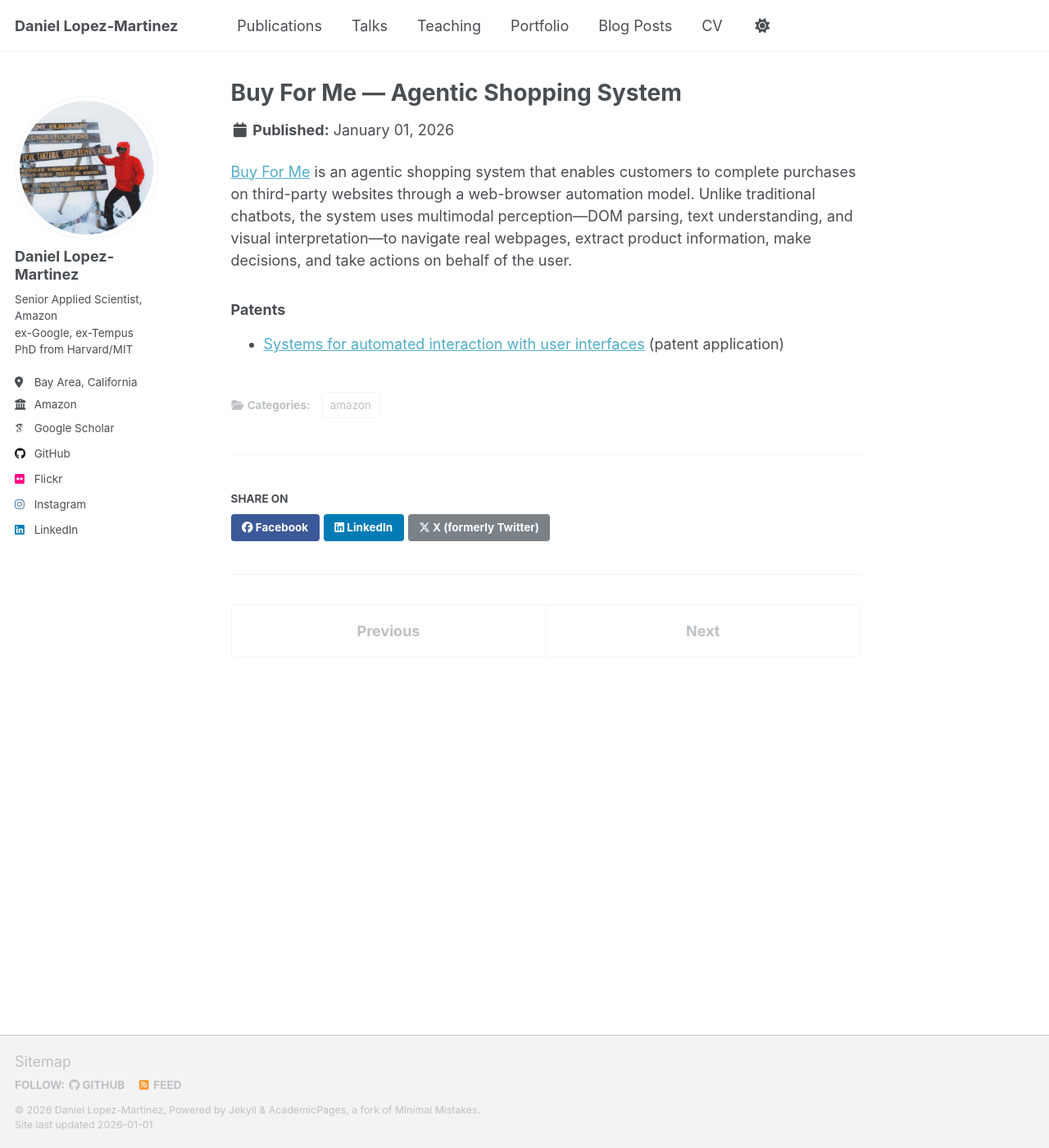
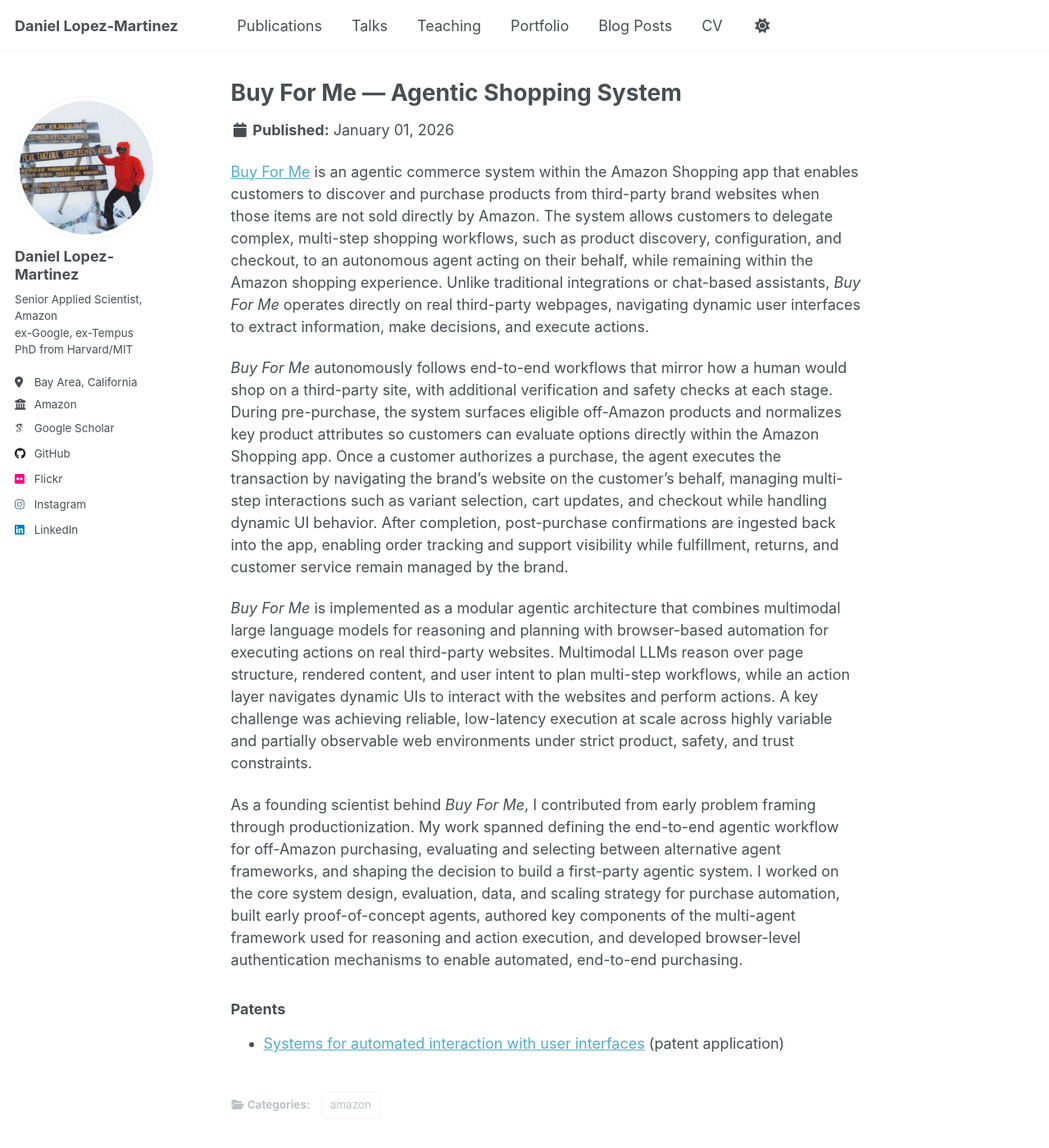
Before and after one commit to daniel-lopezmartinez/daniel-lopezmartinez.github.io, a Jekyll site: the page built from _portfolio/buyforme.md, in a window 1280 px wide and 1400 px high. Shown: the whole window at 82% size. Built offline with Jekyll 4.4.1, drawn with Linux system fonts in a browser that asks for light colours; some web fonts are replaced; a script that is not in the unit is left out.

Commit message:
Updated BuyForMe

```diff
--- a/_portfolio/buyforme.md
+++ b/_portfolio/buyforme.md
@@ -6,7 +6,14 @@ category: amazon
 order: 2
 ---
 
-[Buy For Me](https://www.aboutamazon.com/news/retail/amazon-shopping-app-buy-for-me-brands) is an agentic shopping system that enables customers to complete purchases on third-party websites through a web-browser automation model. Unlike traditional chatbots, the system uses multimodal perception—DOM parsing, text understanding, and visual interpretation—to navigate real webpages, extract product information, make decisions, and take actions on behalf of the user.
+
+[Buy For Me](https://www.aboutamazon.com/news/retail/amazon-shopping-app-buy-for-me-brands) is an agentic commerce system within the Amazon Shopping app that enables customers to discover and purchase products from third-party brand websites when those items are not sold directly by Amazon. The system allows customers to delegate complex, multi-step shopping workflows, such as product discovery, configuration, and checkout, to an autonomous agent acting on their behalf, while remaining within the Amazon shopping experience. Unlike traditional integrations or chat-based assistants, _Buy For Me_ operates directly on real third-party webpages, navigating dynamic user interfaces to extract information, make decisions, and execute actions.
+
+_Buy For Me_ autonomously follows end-to-end workflows that mirror how a human would shop on a third-party site, with additional verification and safety checks at each stage. During pre-purchase, the system surfaces eligible off-Amazon products and normalizes key product attributes so customers can evaluate options directly within the Amazon Shopping app. Once a customer authorizes a purchase, the agent executes the transaction by navigating the brand’s website on the customer’s behalf, managing multi-step interactions such as variant selection, cart updates, and checkout while handling dynamic UI behavior. After completion, post-purchase confirmations are ingested back into the app, enabling order tracking and support visibility while fulfillment, returns, and customer service remain managed by the brand.
+
+_Buy For Me_ is implemented as a modular agentic architecture that combines multimodal large language models for reasoning and planning with browser-based automation for executing actions on real third-party websites. Multimodal LLMs reason over page structure, rendered content, and user intent to plan multi-step workflows, while an action layer navigates dynamic UIs to interact with the websites and perform actions. A key challenge was achieving reliable, low-latency execution at scale across highly variable and partially observable web environments under strict product, safety, and trust constraints.
+
+As a founding scientist behind _Buy For Me_, I contributed from early problem framing through productionization. My work spanned defining the end-to-end agentic workflow for off-Amazon purchasing, evaluating and selecting between alternative agent frameworks, and shaping the decision to build a first-party agentic system. I worked on the core system design, evaluation, data, and scaling strategy for purchase automation, built early proof-of-concept agents, authored key components of the multi-agent framework used for reasoning and action execution, and developed browser-level authentication mechanisms to enable automated, end-to-end purchasing.
 
 
 ### Patents
```
